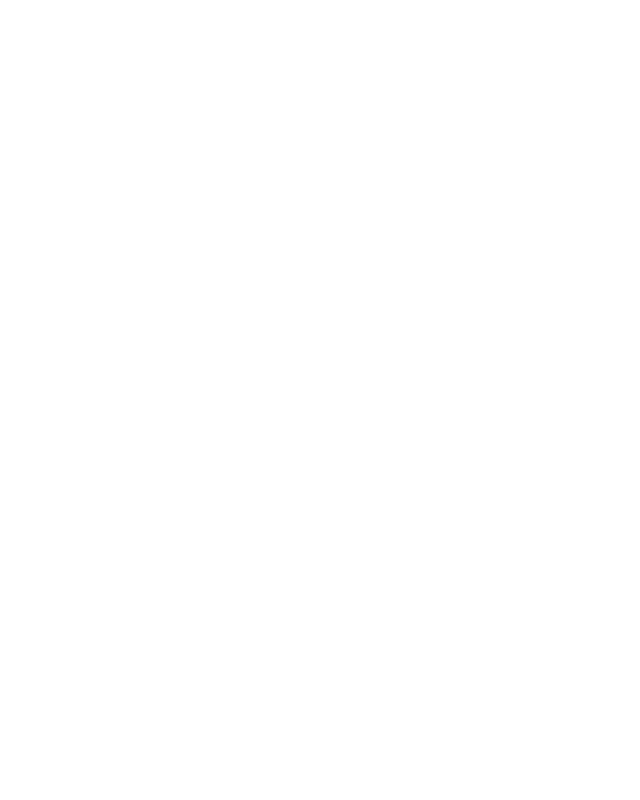
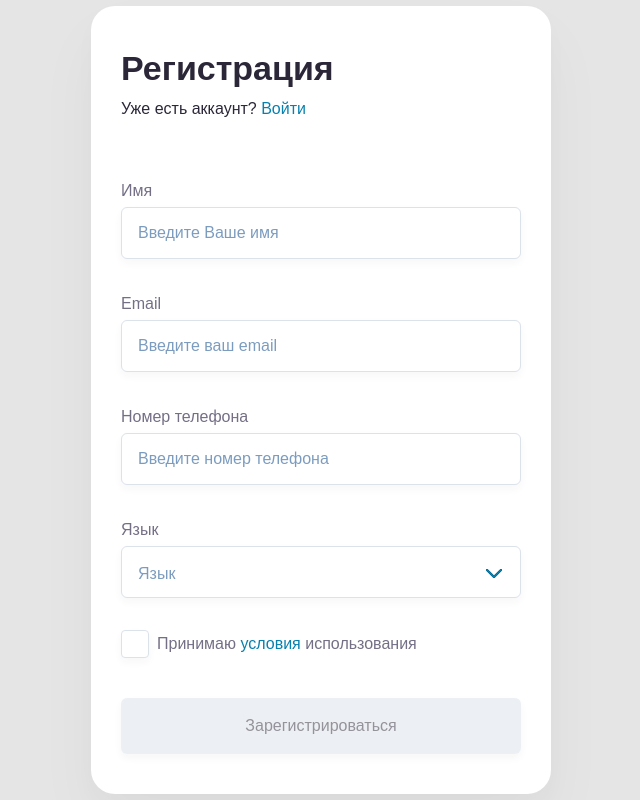
Before and after one commit to maker27/form-amigoweb, a React app: page / in a window 1280 px wide. Shown: the whole page, without its empty margins (319-959 px from the left). Built offline with nearby package versions, Linux system fonts and the light colour scheme.

Commit message:
create form

```diff
--- a/src/App.tsx
+++ b/src/App.tsx
@@ -1,5 +1,104 @@
-import React from 'react';
+import React, { useState } from 'react';
+import Button from './components/Button';
+import TextField from './components/TextField';
+import Checkbox from './components/Checkbox';
+import Select from './components/Select';
+import GlobalStyles from './styles';
+import styled from 'styled-components';
+import useRegForm from './hooks/useRegForm';
+import { languageOptions } from './assets/constants';
 
-const App: React.FC = () => <div> </div>;
+const Container = styled.div`
+    padding: 8.7% 6.52%;
+    background: #ffffff;
+    box-shadow: 0 12px 24px rgba(44, 39, 56, 0.02), 0 32px 64px rgba(44, 39, 56, 0.04);
+    border-radius: 24px;
+`;
+
+const Title = styled.h1`
+    margin-bottom: 8px;
+    font-weight: 700;
+    font-size: 34px;
+    line-height: 44px;
+    color: #2c2738;
+`;
+
+const Subtitle = styled.div`
+    margin-bottom: 60px;
+    font-size: 16px;
+    line-height: 22px;
+    color: #2c2738;
+`;
+
+const Link = styled.a`
+    &,
+    &:visited {
+        color: #0880ae;
+        text-decoration: none;
+    }
+    &:hover {
+        text-decoration: underline;
+    }
+`;
+
+const App: React.FC = () => {
+    const [name, setName] = useState('');
+    const [email, setEmail] = useState('');
+    const [phone, setPhone] = useState('');
+    const [selectedLanguage, setSelectedLanguage] = useState(-1);
+    const [isAcceptTerms, setIsAcceptTerms] = useState(false);
+
+    const { isValidForm, nameError, emailError, phoneError } = useRegForm(
+        name,
+        email,
+        phone,
+        languageOptions[selectedLanguage],
+        isAcceptTerms
+    );
+
+    return (
+        <>
+            <GlobalStyles />
+            <Container>
+                <Title>Регистрация</Title>
+                <Subtitle>
+                    Уже есть аккаунт? <Link href="#">Войти</Link>
+                </Subtitle>
+                <TextField
+                    value={name}
+                    setValue={setName}
+                    label="Имя"
+                    placeholder="Введите Ваше имя"
+                    error={nameError}
+                />
+                <TextField
+                    value={email}
+                    setValue={setEmail}
+                    label="Email"
+                    placeholder="Введите ваш email"
+                    error={emailError}
+                />
+                <TextField
+                    value={phone}
+                    setValue={setPhone}
+                    label="Номер телефона"
+                    placeholder="Введите номер телефона"
+                    error={phoneError}
+                />
+                <Select
+                    label="Язык"
+                    placeholder="Язык"
+                    options={languageOptions}
+                    value={selectedLanguage}
+                    setValue={setSelectedLanguage}
+                />
+                <Checkbox checked={isAcceptTerms} setChecked={setIsAcceptTerms}>
+                    Принимаю <Link href="#">условия</Link> использования
+                </Checkbox>
+                <Button disabled={!isValidForm}>Зарегистрироваться</Button>
+            </Container>
+        </>
+    );
+};
 
 export default App;
--- /dev/null
+++ b/src/assets/constants.ts
@@ -0,0 +1 @@
+export const languageOptions = ['Русский', 'Английский', 'Китайский', 'Испанский'];
--- /dev/null
+++ b/src/hooks/useRegForm.ts
@@ -0,0 +1,24 @@
+import { emailValidator, nameValidator, phoneValidator } from '../utils';
+
+interface useFormResult {
+    isValidForm: boolean;
+    nameError: string;
+    emailError: string;
+    phoneError: string;
+}
+
+export default function useRegForm(
+    name: string,
+    email: string,
+    phone: string,
+    language?: string,
+    isAcceptTerms?: boolean
+): useFormResult {
+    const nameError = nameValidator(name);
+    const emailError = emailValidator(email);
+    const phoneError = phoneValidator(phone);
+    const isValidForm = Boolean(
+        name && !nameError && email && !emailError && phone && !phoneError && language && isAcceptTerms
+    );
+    return { isValidForm, nameError, emailError, phoneError };
+}
--- a/src/styles.tsx
+++ b/src/styles.tsx
@@ -13,7 +13,23 @@
     }
 }
 
+html, body{
+    width: 100%;
+    height: 100%;
+}
+
 body {
+    display: flex;
+    flex-direction: column;
+    justify-content: center;
+    align-items: center;
     font-family: "IBM Plex Sans", sans-serif;
+    background: #E5E5E5;
+}
+
+#root{
+  width: 100%;
+  max-width: 460px;
+  height: 789px;
 }
 `;
--- /dev/null
+++ b/src/utils.ts
@@ -0,0 +1,10 @@
+type ValidatorFunction = (value: string) => string;
+
+export const nameValidator: ValidatorFunction = value =>
+    !value || /^[A-zА-я -]+$/.test(value) ? '' : 'Только буквы, пробел и дефис';
+
+export const emailValidator: ValidatorFunction = value =>
+    !value || /^[a-z0-9]+@[a-z0-9]+\.[a-z]{2,3}$/.test(value) ? '' : 'Некорректный email-адрес';
+
+export const phoneValidator: ValidatorFunction = value =>
+    !value || /^\d{0,11}$/.test(value.replace(/[()+-]*/g, '')) ? '' : 'Некорректный номер телефона';
```
